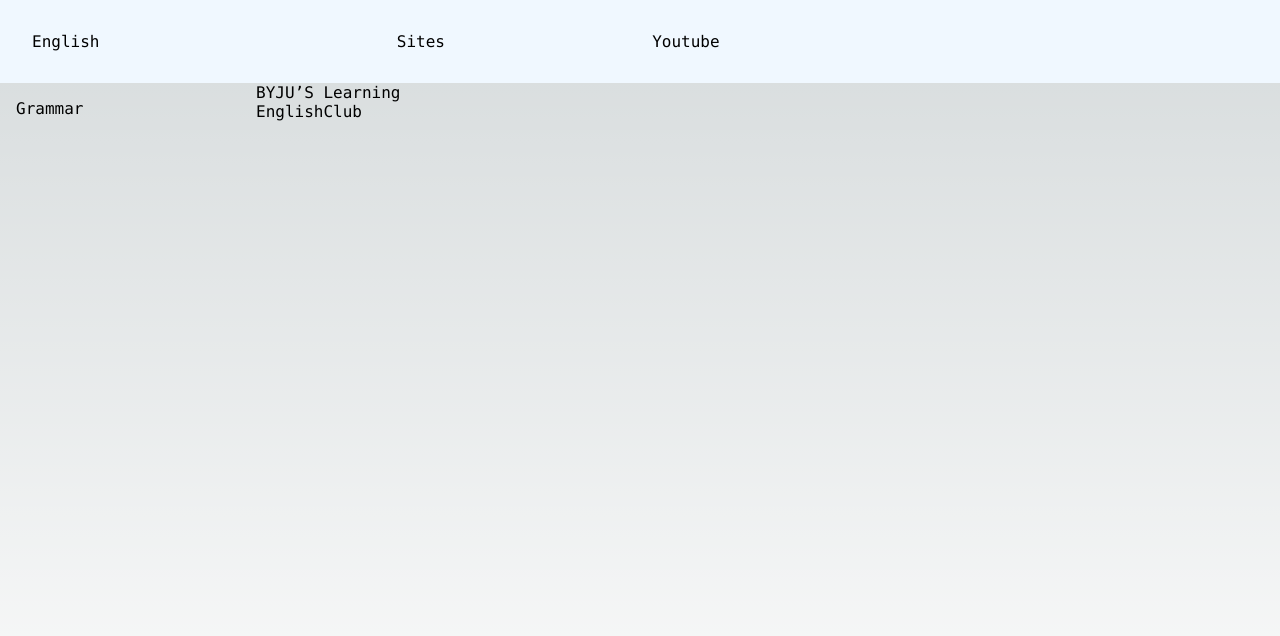
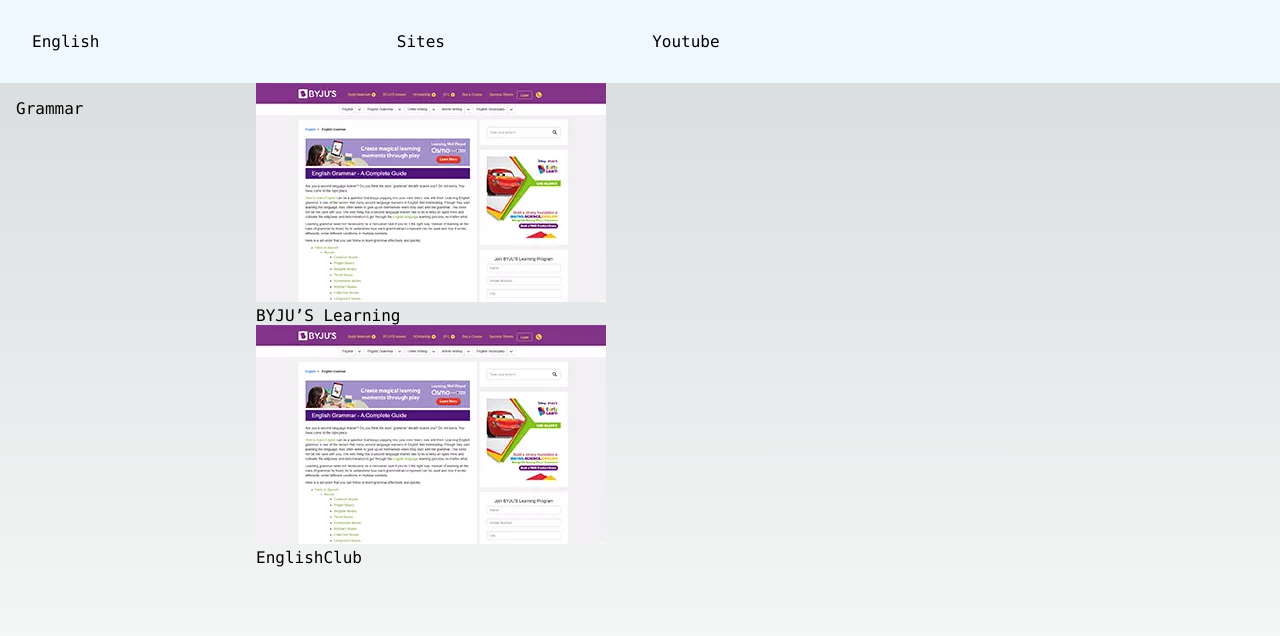
Before and after one commit to LunaGoodnight/english, a Next.js app: page /sites in a window 1280 px wide. Shown: the top 636 px of the page. Built offline with nearby package versions, Linux system fonts and the light colour scheme.

Commit message:
[Update] styles

```diff
--- a/configs/siteList.tsx
+++ b/configs/siteList.tsx
@@ -4,11 +4,11 @@
   {
     title: "BYJU’S Learning",
     link: "https://byjus.com/english/english-grammar/",
-    image: byjus,
+    image: "/images/byjus.webp",
   },
   {
     title: "EnglishClub",
     link: "https://www.englishclub.com/grammar/",
-    image: byjus,
+    image: "/images/byjus.webp",
   },
 ];
--- a/pages/sites.tsx
+++ b/pages/sites.tsx
@@ -3,9 +3,15 @@
 import { siteList } from "../configs/siteList";
 import { SiteContent } from "../styles/common";
 import { Header } from "../common/Header";
+import Image from "next/image";
+import styles from "../styles/Home.module.css";
 
 const SiteListWrapper = styled.ul`
   width: 80%;
+`;
+
+export const ImageWrapper = styled.div`
+  width: 20%;
 `;
 
 export const sites = () => {
@@ -16,9 +22,19 @@
         <SiteNavigation />
         <SiteListWrapper>
           {siteList.map((x, i) => {
-            const { title, link } = x;
+            const { title, link, image } = x;
             return (
               <li key={i}>
+                <ImageWrapper>
+                  <Image
+                    src={image}
+                    alt={title}
+                    width={350}
+                    height={219}
+                    priority
+                  />
+                </ImageWrapper>
+
                 <a href={link}>{title}</a>
               </li>
             );
```
